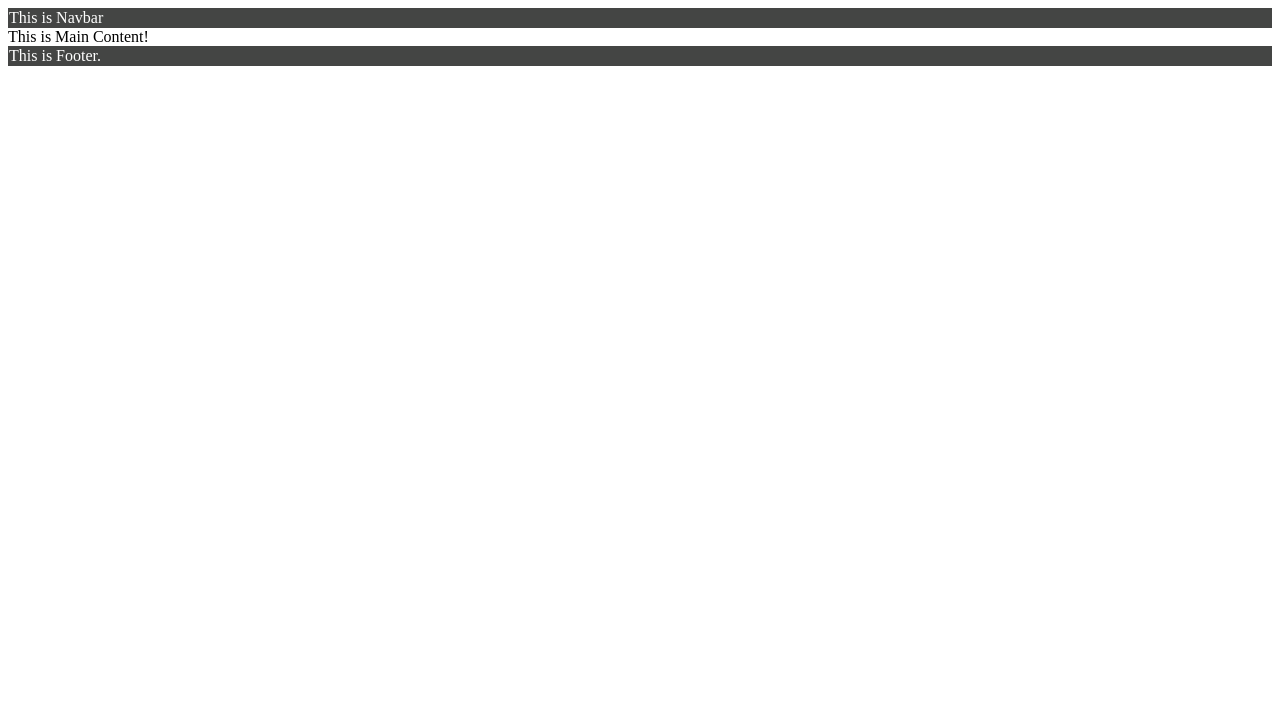
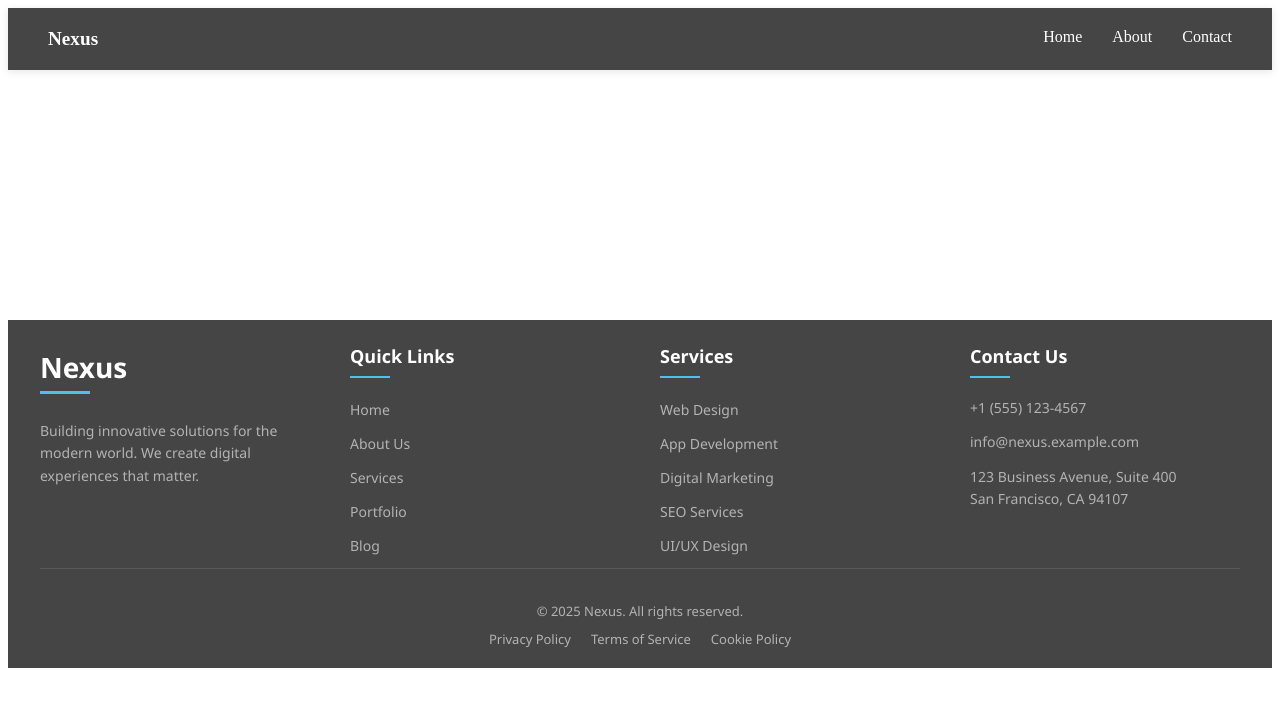
Before and after one commit to AchiniPramo/React-Vite, a React (Vite) app: page / in a window 1280 px wide. Shown: the top 706 px of the page. Built offline with nearby package versions, Linux system fonts and the light colour scheme.

Commit message:
Change header and footer style

```diff
--- a/src/view/common/Footer/Footer.css
+++ b/src/view/common/Footer/Footer.css
@@ -1,5 +1,193 @@
+/* Footer.css */
 .footer {
-    background-color: rgb(68 69 68);
-    padding: 1px;
-    color: white;
+    background-color: rgb(68, 69, 68);
+    color: #ffffff;
+    font-family: 'Segoe UI', Tahoma, Geneva, Verdana, sans-serif;
+    margin-top: 250px;
 }
+
+.footer-container {
+    max-width: 1200px;
+    margin: 0 auto;
+    padding: 0 20px;
+}
+
+.footer-grid {
+    display: grid;
+    grid-template-columns: repeat(auto-fit, minmax(200px, 1fr));
+    gap: 40px;
+    /*margin-bottom: 60px;*/
+}
+
+.footer-column {
+    display: flex;
+    flex-direction: column;
+}
+
+.footer-logo {
+    font-size: 28px;
+    font-weight: 700;
+    margin-bottom: 20px;
+    color: #fff;
+    position: relative;
+    display: inline-block;
+}
+
+.footer-logo::after {
+    content: '';
+    position: absolute;
+    bottom: -8px;
+    left: 0;
+    width: 50px;
+    height: 3px;
+    background: #4fc1e9;
+}
+
+.footer-about {
+    font-size: 14px;
+    line-height: 1.6;
+    color: #b3b3b3;
+    margin-bottom: 20px;
+}
+
+.footer-heading {
+    font-size: 18px;
+    font-weight: 600;
+    margin-bottom: 20px;
+    color: #fff;
+    position: relative;
+    padding-bottom: 10px;
+}
+
+.footer-heading::after {
+    content: '';
+    position: absolute;
+    bottom: 0;
+    left: 0;
+    width: 40px;
+    height: 2px;
+    background: #4fc1e9;
+}
+
+.footer-links {
+    list-style: none;
+    padding: 0;
+    margin: 0;
+}
+
+.footer-links li {
+    margin-bottom: 12px;
+}
+
+.footer-links a {
+    color: #b3b3b3;
+    text-decoration: none;
+    font-size: 14px;
+    transition: all 0.3s ease;
+    display: inline-block;
+}
+
+.footer-links a:hover {
+    color: #4fc1e9;
+    transform: translateX(5px);
+}
+
+.footer-contact {
+    list-style: none;
+    padding: 0;
+    margin: 0;
+}
+
+.footer-contact li {
+    display: flex;
+    align-items: center;
+    margin-bottom: 15px;
+    color: #b3b3b3;
+    font-size: 14px;
+}
+
+.footer-contact svg {
+    margin-right: 10px;
+    color: #4fc1e9;
+    font-size: 16px;
+}
+
+.footer-address {
+    line-height: 1.6;
+    font-style: normal;
+}
+
+.footer-social {
+    display: flex;
+    gap: 15px;
+    margin-top: 20px;
+}
+
+.footer-social a {
+    display: flex;
+    align-items: center;
+    justify-content: center;
+    width: 36px;
+    height: 36px;
+    background: rgba(255, 255, 255, 0.1);
+    border-radius: 50%;
+    color: #fff;
+    transition: all 0.3s ease;
+}
+
+.footer-social a:hover {
+    background: #4fc1e9;
+    transform: translateY(-3px);
+}
+
+.footer-bottom {
+    border-top: 1px solid rgba(255, 255, 255, 0.1);
+    padding: 20px 0;
+    display: flex;
+    flex-direction: column;
+    align-items: center;
+    text-align: center;
+}
+
+.footer-copyright {
+    font-size: 13px;
+    color: #b3b3b3;
+    margin-bottom: 10px;
+}
+
+.footer-legal {
+    display: flex;
+    gap: 20px;
+}
+
+.footer-legal a {
+    color: #b3b3b3;
+    font-size: 13px;
+    text-decoration: none;
+    transition: color 0.3s ease;
+}
+
+.footer-legal a:hover {
+    color: #4fc1e9;
+}
+
+/*!* Responsive adjustments *!*/
+/*@media (max-width: 768px) {*/
+/*    .footer-grid {*/
+/*        grid-template-columns: 1fr 1fr;*/
+/*    }*/
+
+/*    .footer-bottom {*/
+/*        flex-direction: column;*/
+/*    }*/
+/*}*/
+
+/*@media (max-width: 480px) {*/
+/*    .footer-grid {*/
+/*        grid-template-columns: 1fr;*/
+/*    }*/
+
+/*    .footer-column {*/
+/*        margin-bottom: 30px;*/
+/*    }*/
+/*}*/
--- a/src/view/common/Footer/Footer.tsx
+++ b/src/view/common/Footer/Footer.tsx
@@ -2,8 +2,74 @@ import './Footer.css';
 
 export function Footer() {
     return (
-        <div className="footer">
-            This is Footer.
-        </div>
+        <footer className="footer">
+            <div className="footer-container">
+                <div className="footer-grid">
+                    <div className="footer-column">
+                        <h3 className="footer-logo">Nexus</h3>
+                        <p className="footer-about">
+                            Building innovative solutions for the modern world. We create digital experiences that matter.
+                        </p>
+                        <div className="footer-social">
+                            {/*<a href="#" aria-label="Facebook"><FaFacebookF /></a>*/}
+                            {/*<a href="#" aria-label="Twitter"><FaTwitter /></a>*/}
+                            {/*<a href="#" aria-label="Instagram"><FaInstagram /></a>*/}
+                            {/*<a href="#" aria-label="LinkedIn"><FaLinkedinIn /></a>*/}
+                            {/*<a href="#" aria-label="YouTube"><FaYoutube /></a>*/}
+                        </div>
+                    </div>
+
+                    <div className="footer-column">
+                        <h4 className="footer-heading">Quick Links</h4>
+                        <ul className="footer-links">
+                            <li><a href="#">Home</a></li>
+                            <li><a href="#">About Us</a></li>
+                            <li><a href="#">Services</a></li>
+                            <li><a href="#">Portfolio</a></li>
+                            <li><a href="#">Blog</a></li>
+                        </ul>
+                    </div>
+
+                    <div className="footer-column">
+                        <h4 className="footer-heading">Services</h4>
+                        <ul className="footer-links">
+                            <li><a href="#">Web Design</a></li>
+                            <li><a href="#">App Development</a></li>
+                            <li><a href="#">Digital Marketing</a></li>
+                            <li><a href="#">SEO Services</a></li>
+                            <li><a href="#">UI/UX Design</a></li>
+                        </ul>
+                    </div>
+
+                    <div className="footer-column">
+                        <h4 className="footer-heading">Contact Us</h4>
+                        <ul className="footer-contact">
+                            <li>
+
+                                <span>+1 (555) 123-4567</span>
+                            </li>
+                            <li>
+                                <span>info@nexus.example.com</span>
+                            </li>
+                            <li className="footer-address">
+                                123 Business Avenue, Suite 400<br />
+                                San Francisco, CA 94107
+                            </li>
+                        </ul>
+                    </div>
+                </div>
+
+                <div className="footer-bottom">
+                    <p className="footer-copyright">
+                        &copy; {new Date().getFullYear()} Nexus. All rights reserved.
+                    </p>
+                    <div className="footer-legal">
+                        <a href="#">Privacy Policy</a>
+                        <a href="#">Terms of Service</a>
+                        <a href="#">Cookie Policy</a>
+                    </div>
+                </div>
+            </div>
+        </footer>
     );
 }
--- a/src/view/common/MainContent/MainContent.css
+++ b/src/view/common/MainContent/MainContent.css
@@ -1,4 +1,5 @@
 .main-content{
     background-color: rgb(218, 215, 203);
     padding: 2px;
+
 }
--- a/src/view/common/MainContent/MainContent.tsx
+++ b/src/view/common/MainContent/MainContent.tsx
@@ -1,7 +1,6 @@
 export function MainContent() {
     return (
         <div className="main-content">
-            This is Main Content!
         </div>
     );
 }
--- a/src/view/common/Navbar/Navbar.css
+++ b/src/view/common/Navbar/Navbar.css
@@ -1,6 +1,42 @@
+.navbar {
+    background-color: rgb(68, 69, 68);
+    color: white;
+    display: flex;
+    justify-content: space-between;
+    /*align-items: center;*/
+    padding: 20px 40px;
+    box-shadow: 0 2px 8px rgba(0,0,0,0.1);
+}
 
-.navbar {
-    background-color: rgb(68 69 68);
-    padding: 1px;
+.navbar-logo {
+    display: flex;
+    align-items: center;
+    gap: 10px;
+    font-size: 1.2rem;
+    font-weight: bold;
+}
+
+.navbar-logo img {
+    height: 40px;
+    width: 40px;
+    border-radius: 50%;
+}
+
+.navbar-links {
+    list-style: none;
+    display: flex;
+    gap: 30px;
+    margin: 0;
+    padding: 0;
+}
+
+.navbar-links li a {
     color: white;
+    text-decoration: none;
+    font-weight: 500;
+    transition: color 0.3s ease;
 }
+
+.navbar-links li a:hover {
+    color: #ffcc00;
+}
--- a/src/view/common/Navbar/Navbar.tsx
+++ b/src/view/common/Navbar/Navbar.tsx
@@ -2,8 +2,15 @@ import './Navbar.css';
 
 export function Navbar() {
     return (
-        <div className="navbar">
-            This is Navbar
-        </div>
+        <nav className="navbar">
+            <div className="navbar-logo">
+                <span>Nexus</span>
+            </div>
+            <ul className="navbar-links">
+                <li><a href="#">Home</a></li>
+                <li><a href="#">About</a></li>
+                <li><a href="#">Contact</a></li>
+            </ul>
+        </nav>
     );
 }
```
Also changed, not shown: src/assets/bird-colorful-gradient-design-vector_343694-2506.jpg (added).
